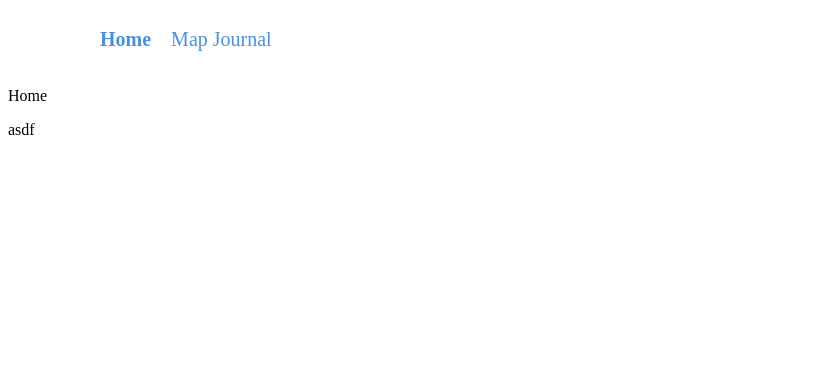
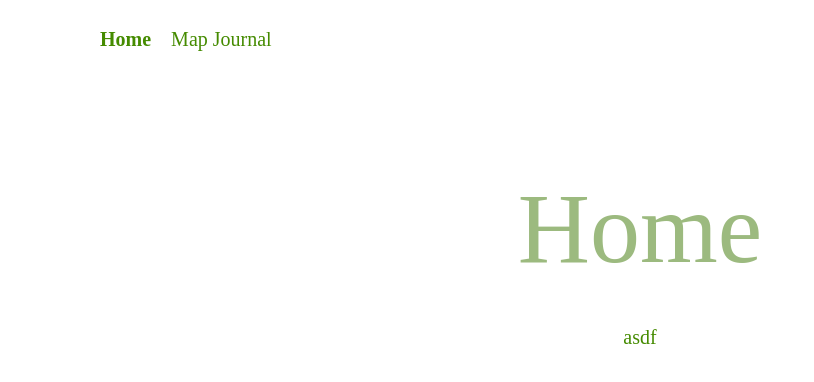
Before and after one commit to jasonrberney/react-mapbox, a React app: page / in a window 1280 px wide. Shown: the top 382 px of the page, without its empty margins (0-814 px from the left). Built offline with nearby package versions, Linux system fonts and the light colour scheme.

Commit message:
Remove sharedStyle (temporary). Change landing page color.

```diff
--- a/package.json
+++ b/package.json
@@ -8,6 +8,7 @@
     "production": "webpack -p"
   },
   "dependencies": {
+    "babel-eslint": "^8.2.1",
     "css-loader": "^0.28.9",
     "html-webpack-plugin": "^2.30.1",
     "path": "^0.12.7",
--- a/src/components/Home/Home.jsx
+++ b/src/components/Home/Home.jsx
@@ -1,9 +1,10 @@
 import React from 'react'
+import { container, title } from './styles.css'
 
 export default function Home () {
     return(
-        <div>
-            <p>{'Home'}</p>
+        <div className='container'>
+            <p className='title'>{'Home'}</p>
             <p>{'asdf'}</p>
         </div>
     )
--- a/src/components/Home/styles.css
+++ b/src/components/Home/styles.css
@@ -1,7 +1,19 @@
+.container {
+    display: flex;
+    justify-content: center;
+    align-items: center;
+    flex-direction: column;
+}
+
+.title {
+    color: #9CBA7F;
+    font-weight: 100;
+    font-size: 100px;
+    margin-bottom: 20px;
+}
+
+/*
 .container {
     composes: centeredContainer from 'sharedStyles/styles.css';
 }
-
-.title {
-    composes: largeHeader from 'sharedStyles/styles.css'
-}
+*/
--- a/src/components/Navigation/styles.css
+++ b/src/components/Navigation/styles.css
@@ -1,6 +1,6 @@
 .container {
     width: 100%;
-    color: #4a90e2;
+    color: #458B00;
     font-size: 20px;
 }
 
```
Also changed, not shown: 1 other file (tests, documents, lock files or other folders).
